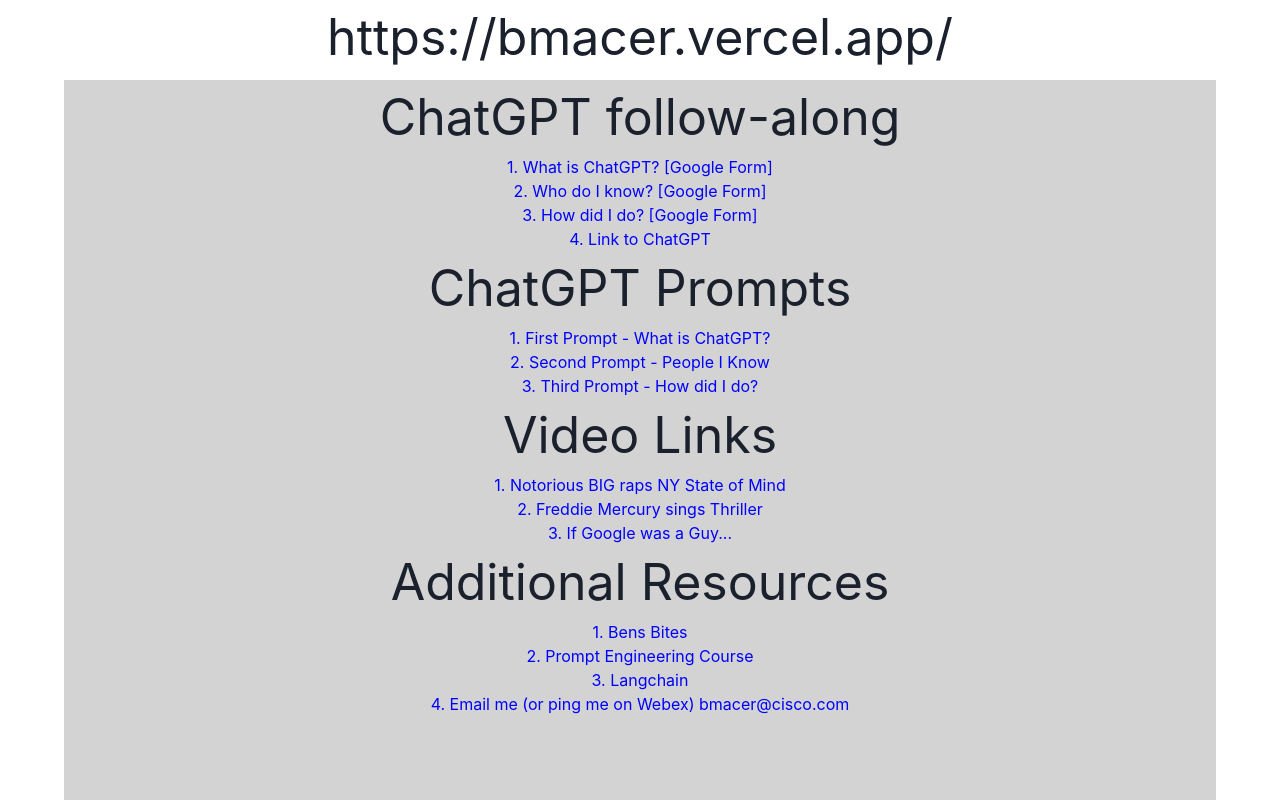
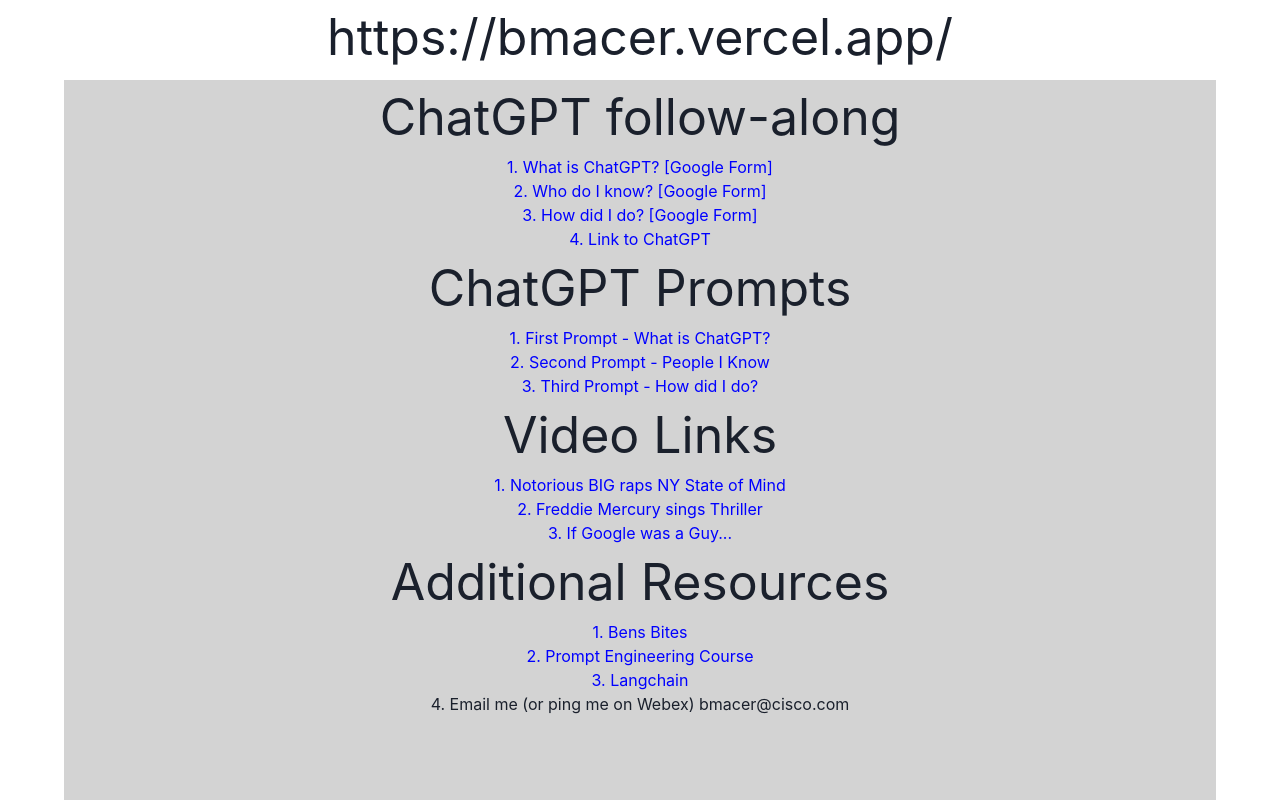
Before and after one commit to bmacer/gpt-animal-guessing, a Next.js app: page / in a window 1280 px wide. Shown: the top 800 px of the page. Built offline with nearby package versions, Linux system fonts and the light colour scheme.

Commit message:
email me

```diff
--- a/src/pages/index.tsx
+++ b/src/pages/index.tsx
@@ -71,9 +71,7 @@
         <MyLink href="https://www.youtube.com/watch?v=2xxziIWmaSA">
           3. Langchain
         </MyLink>
-        <MyLink href="mailto:bmacer@cisco.com">
-          4. Email me (or ping me on Webex) bmacer@cisco.com
-        </MyLink>
+        <Text>4. Email me (or ping me on Webex) bmacer@cisco.com</Text>
       </Box>
     </>
   );
```
